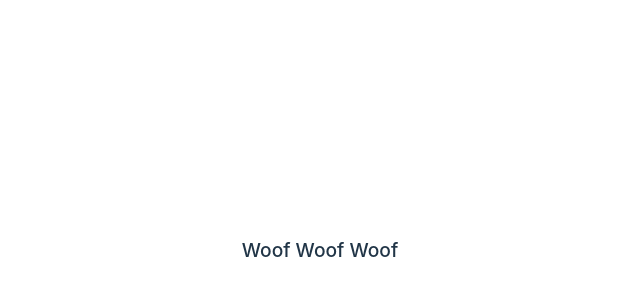
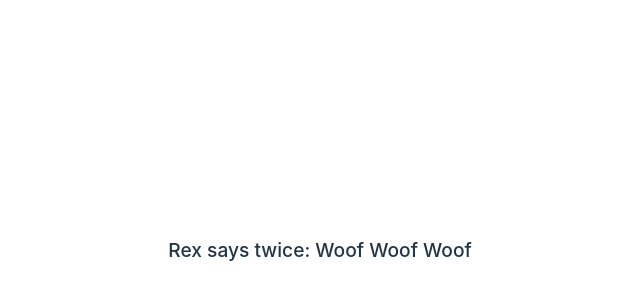
Before and after one commit to danielkhayat16/ReactLearning, a React (Vite) app in the folder reactViteLearning/: page / in a window 1280 px wide. Shown: the part 150-450 px from the top of the page, without its empty margins (320-960 px from the left). Built offline with nearby package versions, Linux system fonts and the light colour scheme.

Commit message:
Adding props to the Dog component

```diff
--- a/reactViteLearning/src/App.jsx
+++ b/reactViteLearning/src/App.jsx
@@ -7,7 +7,7 @@ function App() {
   return (
 
      <div>
-      <Dog></Dog>
+      <Dog dogName="Rex" count="twice"></Dog>
      </div>
   )
 }
--- a/reactViteLearning/src/Dog.jsx
+++ b/reactViteLearning/src/Dog.jsx
@@ -1,8 +1,8 @@
  import "./Dog.css"
 
- function Dog() {
+ function Dog(props) {
 
-        return <p className="Dog">Woof Woof Woof</p>
+        return <p className="Dog">{props.dogName} says {props.count}: Woof Woof Woof</p>
  }
 
  export default Dog;
```
